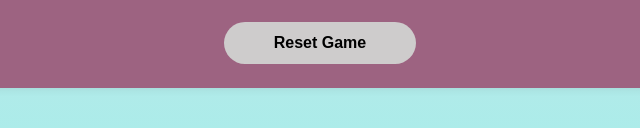
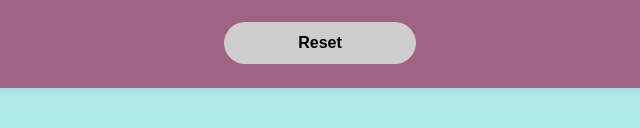
Before and after one commit to Alefiya21/NucleusTeq-Training, a plain HTML site: page Javascript Assignment 1/index.html in a window 1280 px wide. Shown: the part 636-764 px from the top of the page, 320-960 px from the left. Drawn offline with Linux system fonts and the light colour scheme.

Commit message:
updated index.html

```diff
--- a/Javascript Assignment 1/index.html
+++ b/Javascript Assignment 1/index.html
@@ -40,7 +40,7 @@
                 <button id="roll-dice">Roll Dice</button>
                 <button id="save-score">Save Score</button>
             </div>
-            <button id="reset-game" class="reset-btn">Reset Game</button>
+            <button id="reset-game" class="reset-btn">Reset</button>
         </div>
     </div>
 
```
